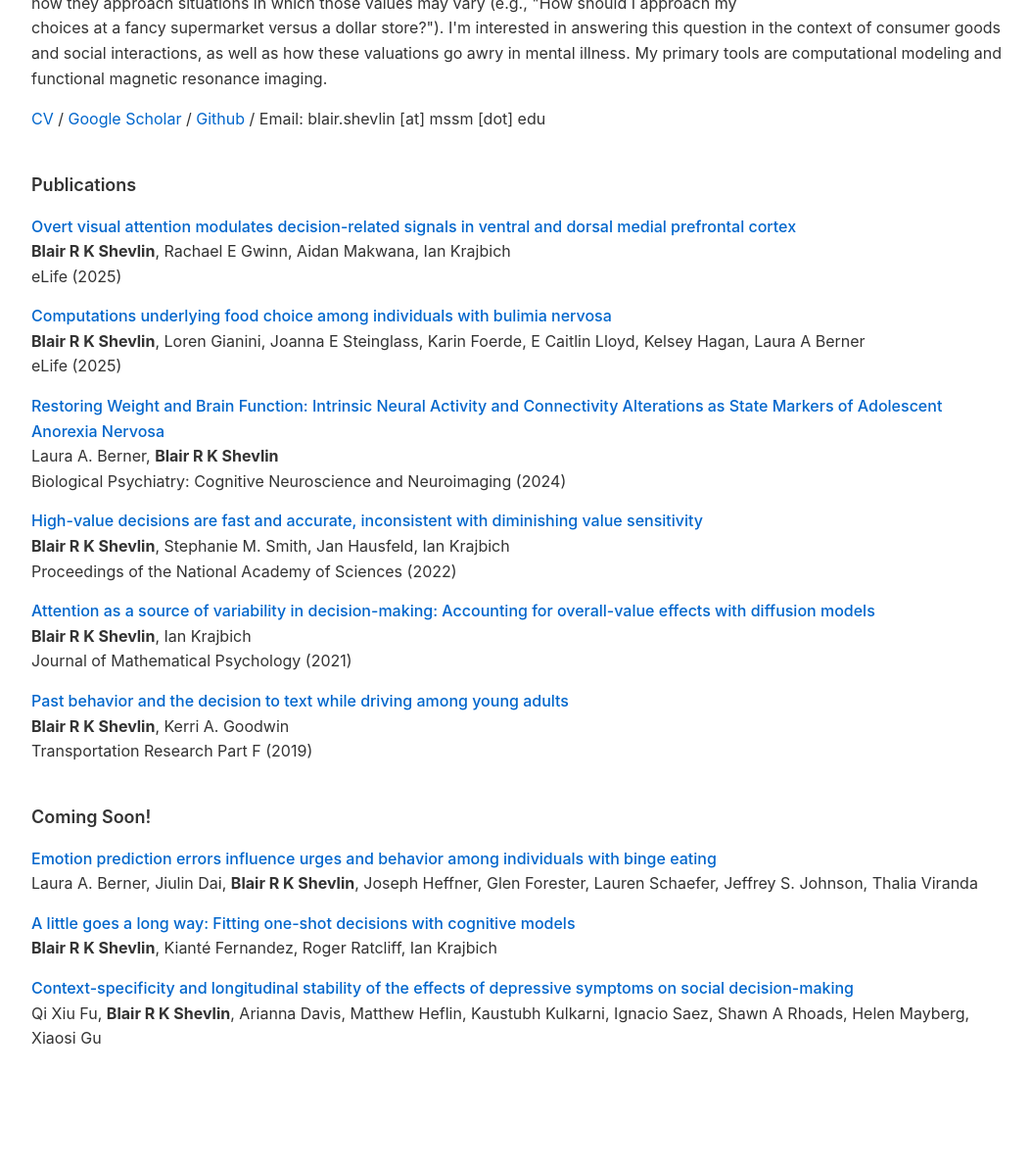
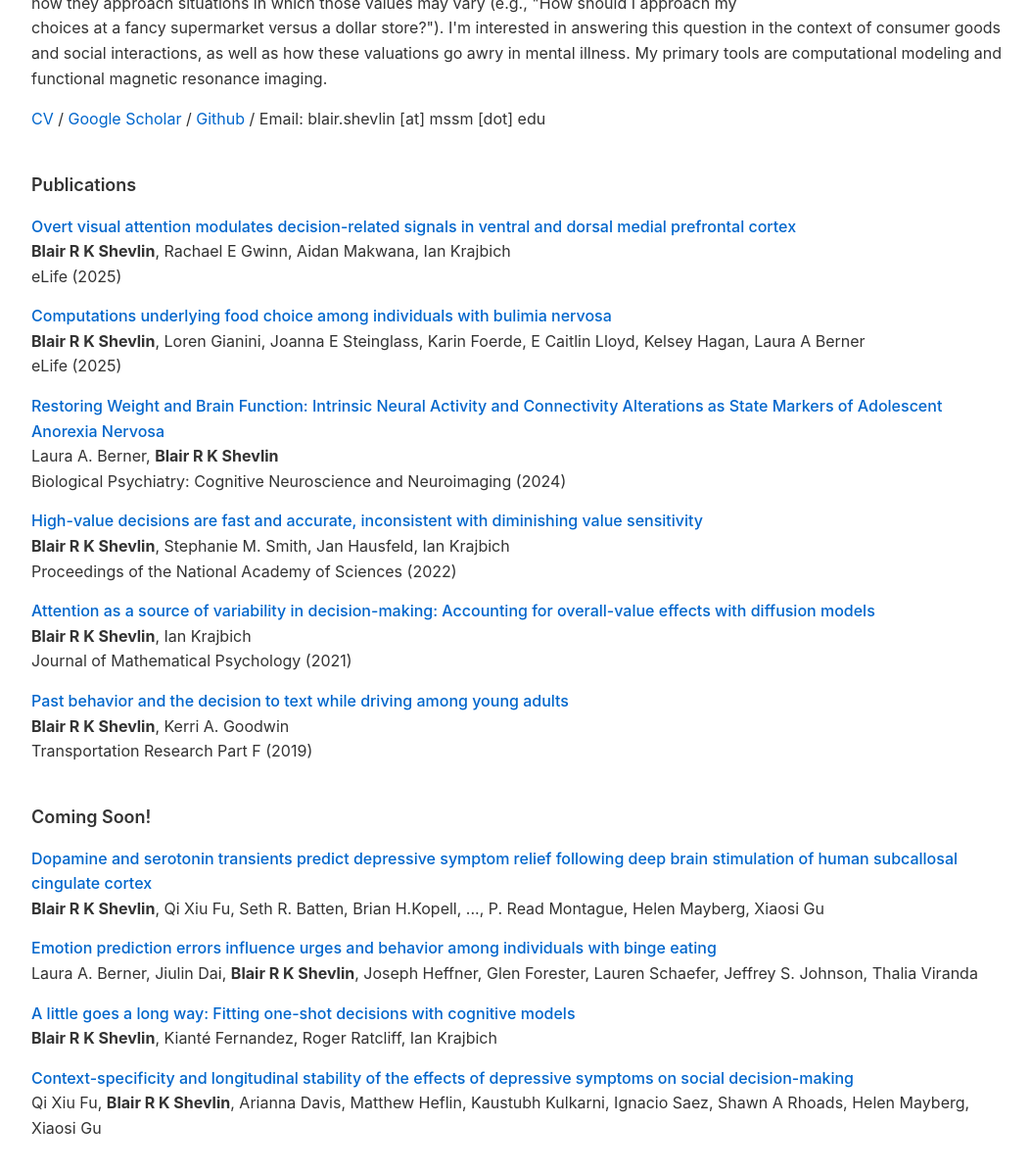
Before and after one commit to blairshevlin/blairshevlin.github.io, a Jekyll site: the page index.html, which Jekyll copies as it is, in a window 1280 px wide, cut to the strip 342-1547 px from the top of the page. Shown: the top 1197 px of the strip at 98% size, without its empty margins (108-1161 px from the left). Built offline with Jekyll 4.4.1, drawn with Linux system fonts in a browser that asks for light colours; before the commit the page ends 1455 px from its top, so only the background shows below that.

Commit message:
updated TRD paper

```diff
--- a/index.html
+++ b/index.html
@@ -144,6 +144,11 @@
     <h2>Coming Soon!</h2>
 
     <div class="publication">
+        <a href="https://www.biorxiv.org/content/10.64898/2025.11.28.691184v1" class="publication-title">Dopamine and serotonin transients predict depressive symptom relief following deep brain stimulation of human subcallosal cingulate cortex</a><br>
+        <b>Blair R K Shevlin</b>, Qi Xiu Fu, Seth R. Batten, Brian H.Kopell, ..., P. Read Montague, Helen Mayberg, Xiaosi Gu
+    </div>
+
+    <div class="publication">
         <a class="publication-title">Emotion prediction errors influence urges and behavior among individuals with binge eating</a><br>
        Laura A. Berner, Jiulin Dai, <b>Blair R K Shevlin</b>, Joseph Heffner, Glen Forester, Lauren Schaefer, Jeffrey S. Johnson, Thalia Viranda
     </div>
@@ -154,7 +159,7 @@
     </div>
 
     <div class="publication">
-        <a href="https://osf.io/preprints/psyarxiv/rtda4_v1" class="publication-title">Context-specificity and longitudinal stability of the effects of depressive symptoms on social decision-making</a><br>
+        <a class="publication-title">Context-specificity and longitudinal stability of the effects of depressive symptoms on social decision-making</a><br>
          Qi Xiu Fu, <b>Blair R K Shevlin</b>, Arianna Davis, Matthew Heflin, Kaustubh Kulkarni, Ignacio Saez, Shawn A Rhoads, Helen Mayberg, Xiaosi Gu
     </div>
 </body>
```
